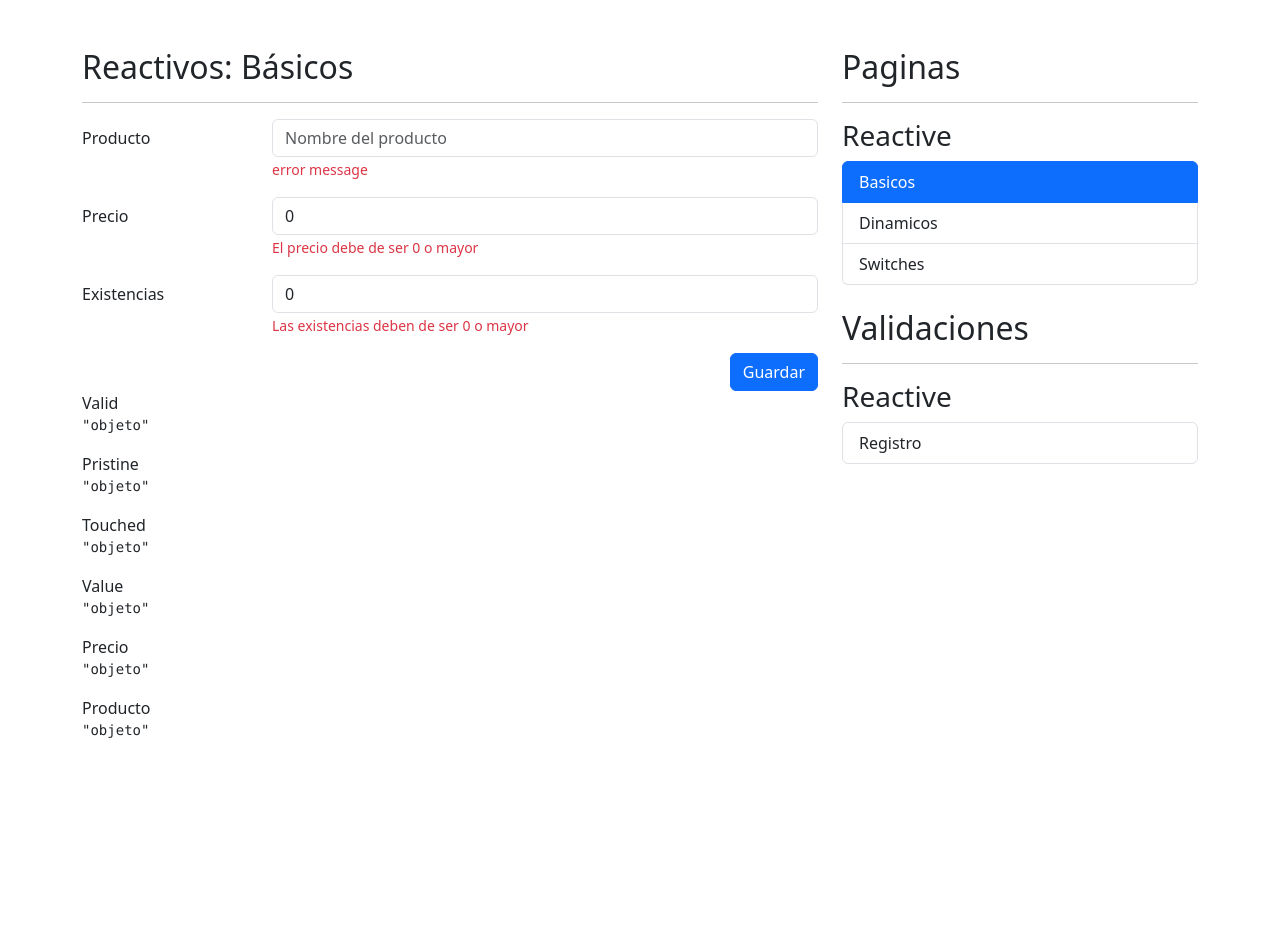
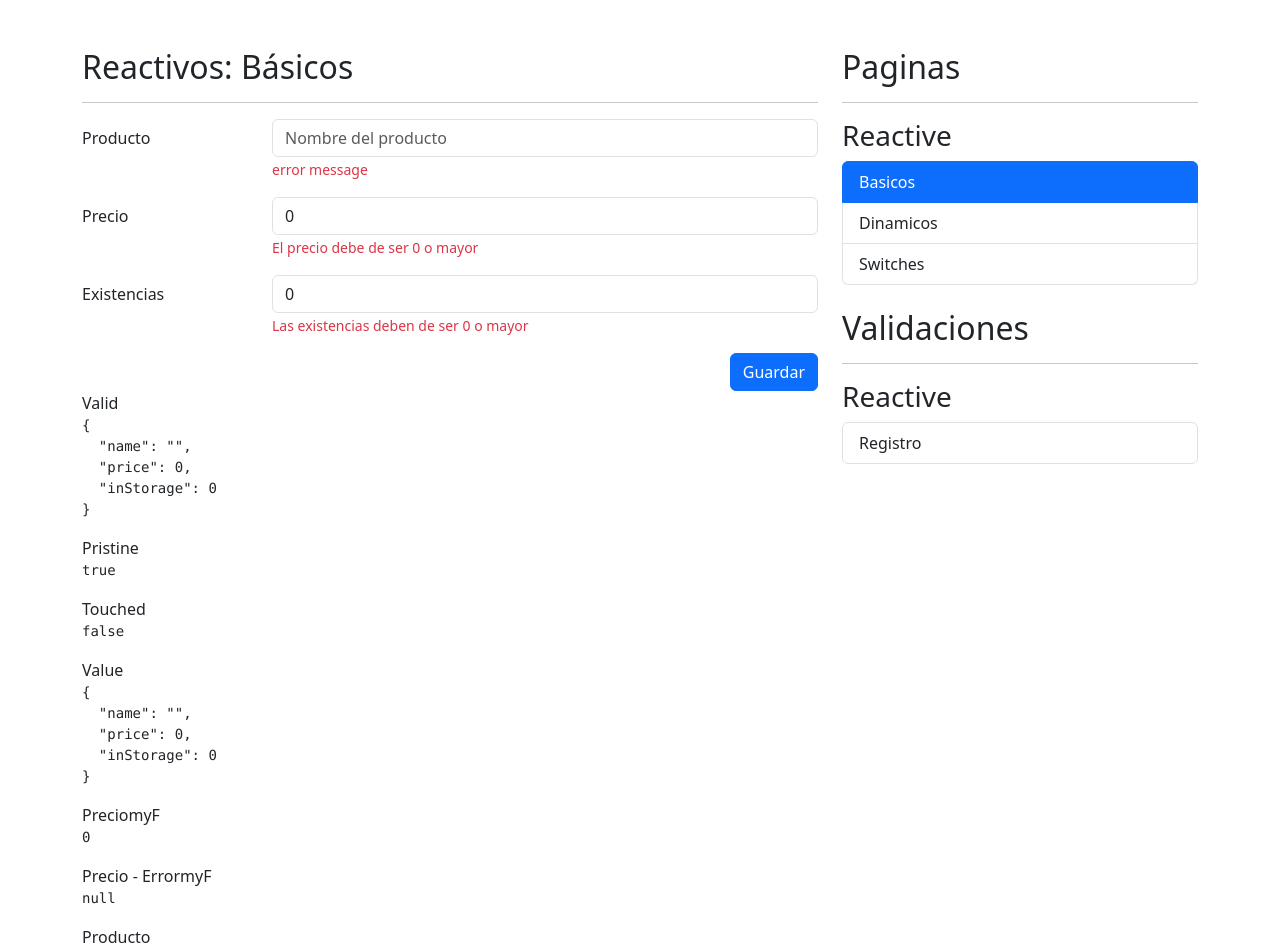
Before and after one commit to Darkmixt12/FormsApp, an Angular app: page /reactive/basic in a window 1280 px wide. Shown: the top 951 px of the page. Before the commit the page ends 800 px from the top, so only its background shows below. Built offline with nearby package versions, Linux system fonts and the light colour scheme.

Commit message:
new validators added

```diff
--- a/src/app/reactive/pages/basic-page/basic-page.component.html
+++ b/src/app/reactive/pages/basic-page/basic-page.component.html
@@ -76,21 +76,29 @@
     <div class="col">
 
         <span>Valid</span>
-        <pre>{{ 'objeto' | json }}</pre>
+        <pre>{{ myForm.value| json }}</pre>
 
         <span>Pristine</span>
-        <pre>{{ 'objeto' | json }}</pre>
+        <pre>{{ myForm.pristine | json }}</pre>
 
         <span>Touched</span>
-        <pre>{{ 'objeto' | json }}</pre>
+        <pre>{{ myForm.touched| json }}</pre>
 
         <span>Value</span>
-        <pre>{{ 'objeto' | json }}</pre>
+        <pre>{{ myForm.value | json }}</pre>
 
-        <span>Precio</span>
-        <pre>{{ 'objeto' | json }}</pre>
+        <span>Precio</span>myF
+        <pre>{{ myForm.controls['price'].value| json }}</pre>
+
+
+        <span>Precio - Error</span>myF
+        <pre>{{ myForm.controls['price'].errors| json }}</pre>
 
         <span>Producto</span>
-        <pre>{{ 'objeto' | json }}</pre>
+        <pre>{{ myForm.controls['name'].errors| json }}</pre>
+
+        <span>Producto - Error</span>myF
+        <pre>{{ myForm.controls['name'].errors| json }}</pre>
+
     </div>
 </div>
--- a/src/app/reactive/pages/basic-page/basic-page.component.ts
+++ b/src/app/reactive/pages/basic-page/basic-page.component.ts
@@ -1,5 +1,5 @@
 import { Component } from '@angular/core';
-import { FormBuilder, FormControl, FormGroup } from '@angular/forms';
+import { FormBuilder, FormControl, FormGroup, Validators } from '@angular/forms';
 
 @Component({
   templateUrl: './basic-page.component.html',
@@ -17,15 +17,17 @@ export class BasicPageComponent {
   //})
 
   public myForm: FormGroup = this.fb.group({
-    name: [''],
-    price: [0],
-    inStorage: [0],
+    name: ['', [Validators.required, Validators.minLength(3)]],
+    price: [0, [Validators.required, Validators.min(0)]],
+    inStorage: [0, [Validators.required, Validators.min(0)]],
   })
 
   constructor( private fb: FormBuilder){}
 
 
   onSave():void{
+
+    if(this.myForm.invalid) return
     console.log(this.myForm.value)
   }
 
```
Also changed, not shown: src/app/shared/components/side-menu/side-menu.component.html (line endings or trailing spaces).
